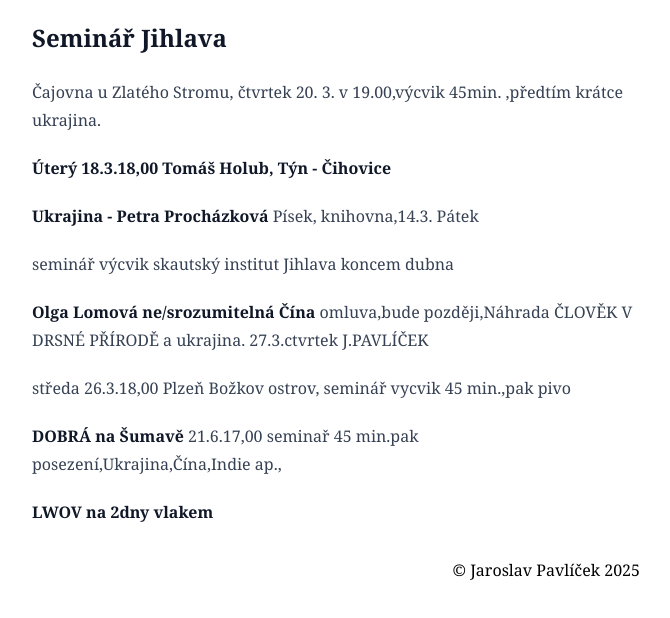
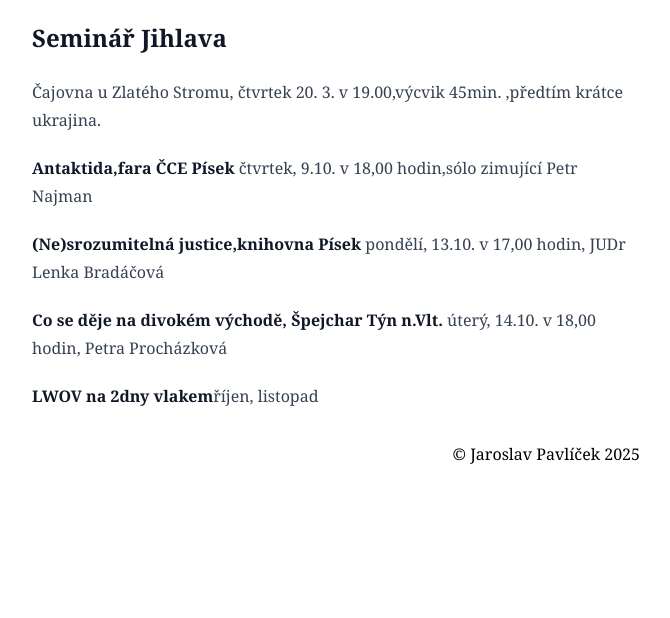
Before and after one commit to valekjo/jaroslav-pavlicek.cz, an Astro site: page /aktuality in a window 1280 px wide. Shown: the part 130-748 px from the top of the page, without its empty margins (304-974 px from the left). Built offline with nearby package versions, Linux system fonts and the light colour scheme; Astro itself is replaced by a stand-in of ours.

Commit message:
Update aktuality.md

```diff
--- a/src/pages/aktuality.md
+++ b/src/pages/aktuality.md
@@ -7,19 +7,18 @@ layout: '../layouts/Layout.astro'
 ## Seminář Jihlava
 Čajovna u Zlatého Stromu, čtvrtek 20. 3. v 19.00,výcvik 45min. ,předtím krátce ukrajina.
 
-**Úterý 18.3.18,00 Tomáš Holub, Týn - Čihovice**
+**Antaktida,fara ČCE Písek**
+čtvrtek, 9.10. v 18,00 hodin,sólo zimující Petr Najman
 
-**Ukrajina - Petra Procházková**
-Písek, knihovna,14.3. Pátek
+**(Ne)srozumitelná justice,knihovna Písek**
+pondělí, 13.10. v 17,00 hodin, JUDr Lenka Bradáčová
 
-seminář výcvik skautský institut Jihlava koncem dubna
-
-**Olga Lomová ne/srozumitelná Čína** omluva,bude později,Náhrada ČLOVĚK V DRSNÉ PŘÍRODĚ a  ukrajina.  27.3.ctvrtek J.PAVLÍČEK
-
-středa 26.3.18,00 Plzeň Božkov ostrov, seminář vycvik 45 min.,pak pivo
+**Co se děje na divokém východě, Špejchar Týn n.Vlt.**
+úterý, 14.10. v 18,00 hodin, Petra Procházková
 
 
-**DOBRÁ na Šumavě**
-21.6.17,00 seminař 45 min.pak posezení,Ukrajina,Čína,Indie ap.,
 
-**LWOV na 2dny vlakem**
+
+
+
+**LWOV na 2dny vlakem**říjen, listopad
```
